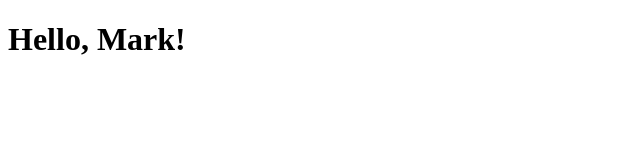
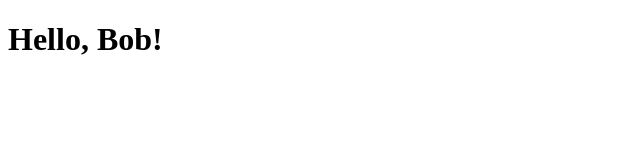
Before and after one commit to MAugelli/react-exercises, a JavaScript app: page / in a window 1280 px wide. Shown: the top 160 px of the page, without its empty margins (0-640 px from the left). Built offline with nearby package versions, Linux system fonts and the light colour scheme.

Commit message:
props-02

```diff
--- a/src/App.js
+++ b/src/App.js
@@ -2,7 +2,7 @@ import Welcome from "./components/Welcome";
 
 const App = () => {
   return ( <div>
-     <Welcome name="Mark"/>
+     <Welcome />
   </div> );
 }
 
--- a/src/components/Welcome.js
+++ b/src/components/Welcome.js
@@ -1,7 +1,11 @@
-function Welcome(prop){
+function Welcome(props){
     return (
-        <h1>Hello, {prop.name}!</h1>
+        <h1>Hello, {props.name}!</h1>
     );
 }
 
+Welcome.defaultProps = {
+    name: "Bob"
+};
+
 export default Welcome;
```
